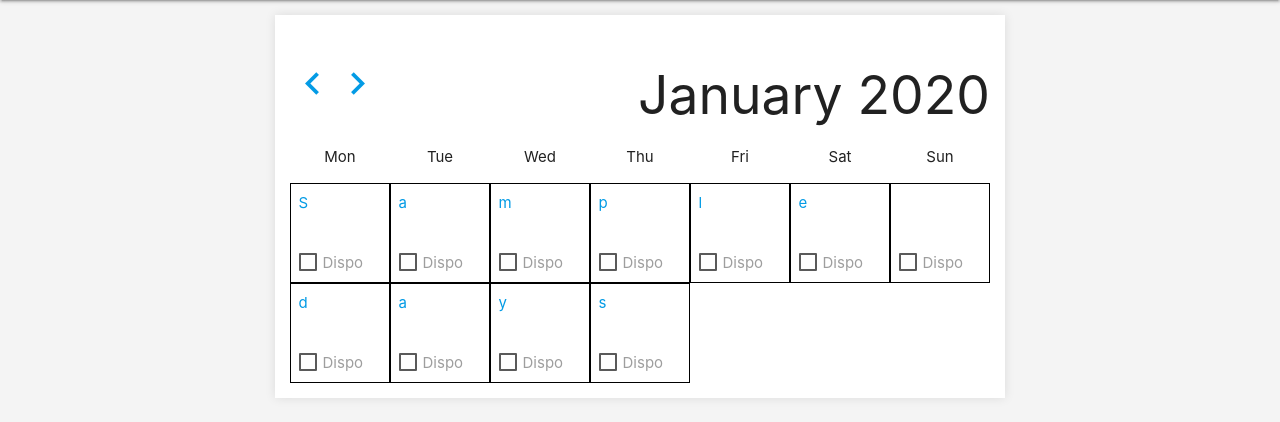
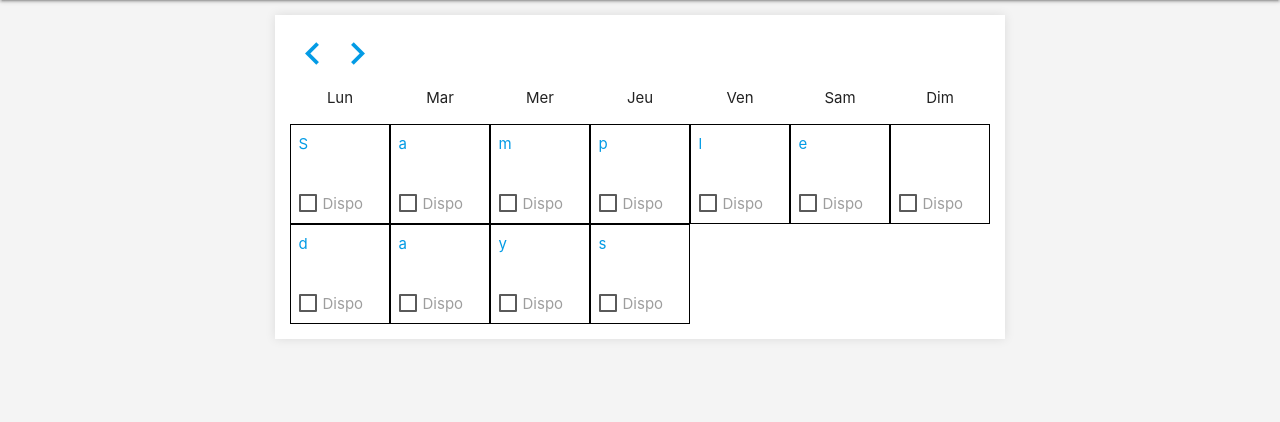
Before and after one commit to LAP-Arcade/lapadmin, a Flask app: template app/templates/calendar.html.j2 in a window 1280 px wide. Shown: the part 64-486 px from the top of the page. Run offline with Flask 3, Linux system fonts and the light colour scheme; the template is opened without the code that fills it: most values are stand-ins (such as "Sample title", 1, 10 or a date in 2020); parts of the project's set-up code (start-up, migrations or seed data) failed here and were passed over.

Commit message:
feat(calendar): update to French localization

```diff
--- a/app/templates/calendar.html.j2
+++ b/app/templates/calendar.html.j2
@@ -104,18 +104,18 @@
             </a>
         </div>
         <h2 id="calendar-title">
-            {{ date.strftime('%B %Y') }}
+            {{ date.format('MMMM YYYY', locale='fr') | capitalize }}
         </h2>
     </header>
     <main id="calendar-main">
         <div id="calendar-weekdays" class="calendar-row">
-            <div class="calendar-weekday">Mon</div>
-            <div class="calendar-weekday">Tue</div>
-            <div class="calendar-weekday">Wed</div>
-            <div class="calendar-weekday">Thu</div>
-            <div class="calendar-weekday">Fri</div>
-            <div class="calendar-weekday">Sat</div>
-            <div class="calendar-weekday">Sun</div>
+            <div class="calendar-weekday">Lun</div>
+            <div class="calendar-weekday">Mar</div>
+            <div class="calendar-weekday">Mer</div>
+            <div class="calendar-weekday">Jeu</div>
+            <div class="calendar-weekday">Ven</div>
+            <div class="calendar-weekday">Sam</div>
+            <div class="calendar-weekday">Dim</div>
         </div>
         <div id="calendar-days">
             {% for i in range(0, 6) %}
```
